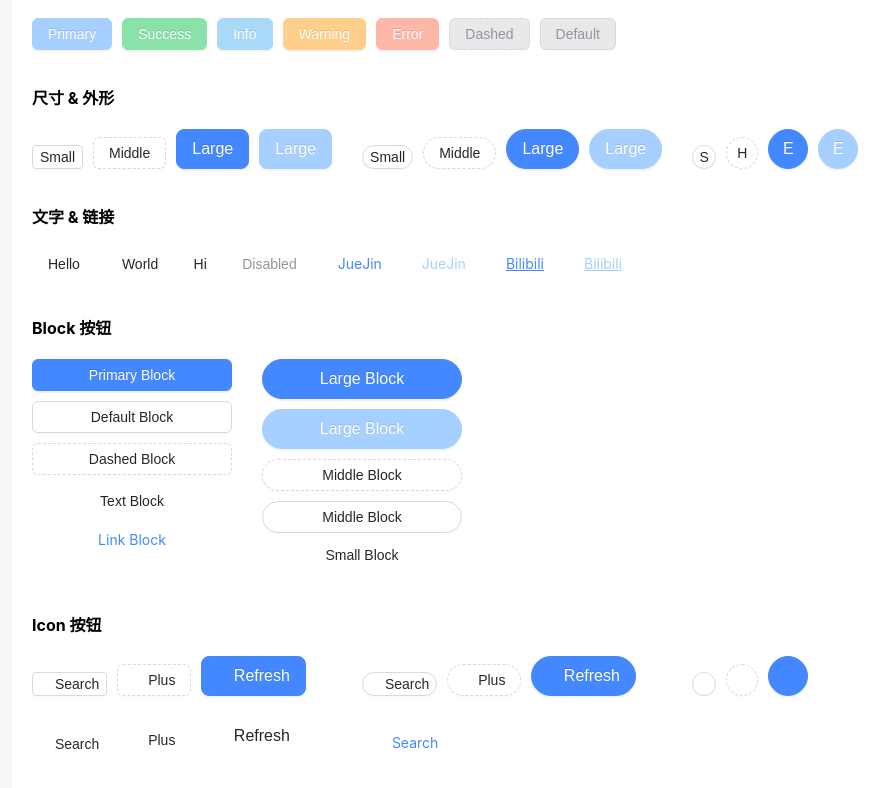
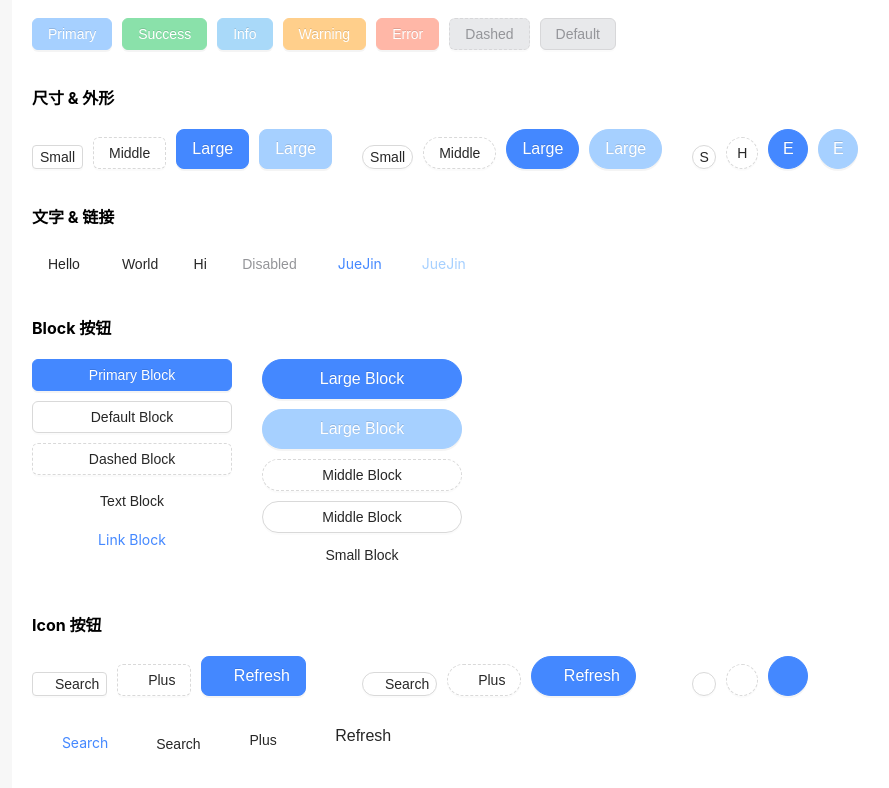
Before and after one commit to OneLeal/React18-Demo, a React (Create React App) app: page /button in a window 1280 px wide. Shown: the part 248-1036 px from the top of the page, without its empty margins (8-897 px from the left). Built offline with nearby package versions, Linux system fonts and the light colour scheme; a web font is replaced by a local one.

Commit message:
fix: remove underline prop

```diff
--- a/src/components/Button/button.d.ts
+++ b/src/components/Button/button.d.ts
@@ -37,7 +37,6 @@ export interface ButtonProps extends MergedHTMLAttributes {
   children?: React.ReactNode;
   disabled?: boolean;
   block?: boolean;
-  underline?: boolean;
   loading?: boolean | { delay?: number };
   icon?: string;
   prefixCls?: string;
--- a/src/components/Button/index.tsx
+++ b/src/components/Button/index.tsx
@@ -30,7 +30,6 @@ const MyButton: React.FC<ButtonProps> = ({
   icon,
   disabled,
   loading,
-  underline,
   ...resetProps
 }) => {
   // 设置样式
@@ -44,7 +43,6 @@ const MyButton: React.FC<ButtonProps> = ({
       "my-btn-span": !!icon,
       "my-btn-block": block,
       "my-btn-link-disabled": disabled && type === "link",
-      "my-btn-link-underline": underline && type === "link",
     }
   );
 
--- a/src/components/Button/style.scss
+++ b/src/components/Button/style.scss
@@ -168,10 +168,6 @@ $btn-text-color: rgba(0, 0, 0, 0.85);
     }
 }
 
-.my-btn-link-underline {
-    text-decoration: underline;
-}
-
 .my-btn-shape-circle {
     border-radius: 50%;
     padding-inline-start: 0;
--- a/src/pages/testButton/index.tsx
+++ b/src/pages/testButton/index.tsx
@@ -109,7 +109,7 @@ const TestButton = () => {
               Disabled
             </MyButton>
 
-            <MyButton type="link" href="https://juejin.cn/" target="_self">
+            <MyButton type="link" href="https://juejin.cn/">
               JueJin
             </MyButton>
             <MyButton
@@ -119,18 +119,6 @@ const TestButton = () => {
               target="_self"
             >
               JueJin
-            </MyButton>
-
-            <MyButton type="link" href="https://www.bilibili.com/" underline>
-              Bilibili
-            </MyButton>
-            <MyButton
-              disabled
-              type="link"
-              href="https://www.bilibili.com/"
-              underline
-            >
-              Bilibili
             </MyButton>
           </div>
         </div>
@@ -289,6 +277,16 @@ const TestButton = () => {
           <div className="btn-group-icon">
             <div className="btn-group-content">
               <MyButton
+                type="link"
+                icon="icon-search"
+                onClick={() => {
+                  console.log("search...");
+                }}
+              >
+                Search
+              </MyButton>
+
+              <MyButton
                 type="text"
                 size="small"
                 icon="icon-search"
@@ -321,20 +319,9 @@ const TestButton = () => {
                 Refresh
               </MyButton>
             </div>
-
-            <div className="btn-group-content">
-              <MyButton
-                type="link"
-                icon="icon-search"
-                onClick={() => {
-                  console.log("search...");
-                }}
-              >
-                Search
-              </MyButton>
-            </div>
           </div>
         </div>
+
         {/* TODO: Custom Style */}
         <div className="btn-group-wrap"></div>
       </div>
```
